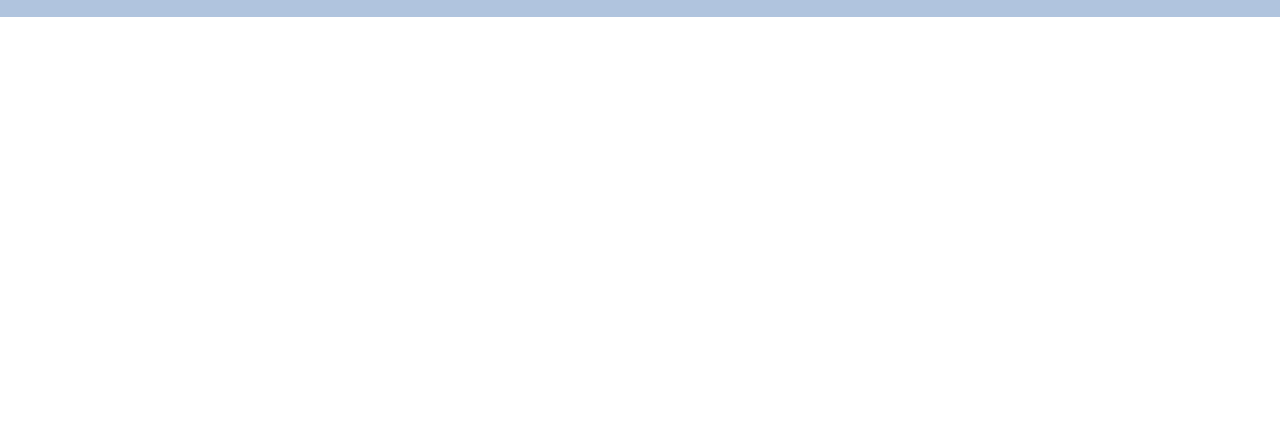
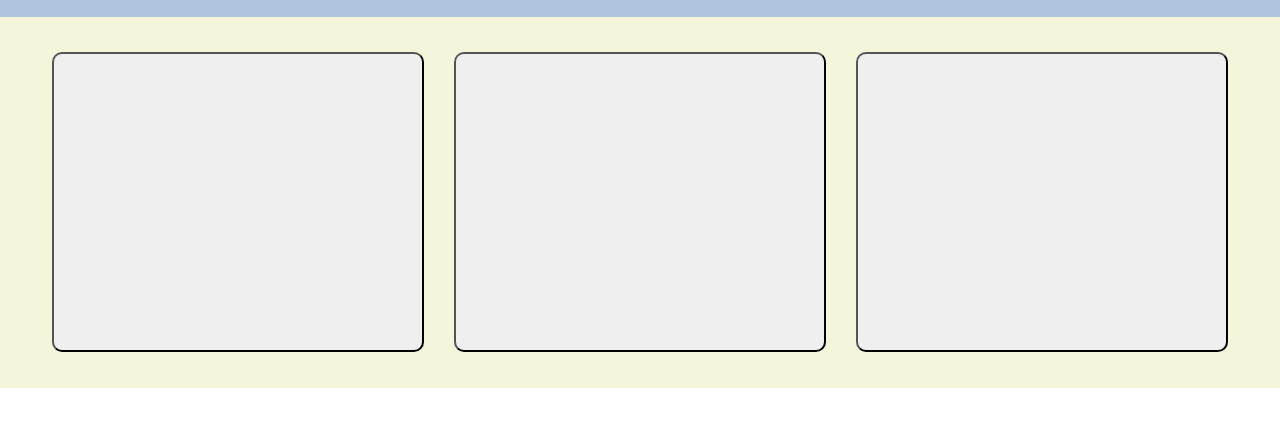
Before and after one commit to TaeWoongYoun/flexBox, a plain HTML site: page index.html in a window 1280 px wide. Shown: the part 53-480 px from the top of the page. Drawn offline with Linux system fonts and the light colour scheme.

Commit message:
Chore : update

```diff
--- a/index.html
+++ b/index.html
@@ -13,5 +13,23 @@
         <div class="subBox sideBox">products</div>
         <div class="subBox sideBox">services</div>
     </div>
+
+    <div class="backBox">
+        <div class="content">
+            <div class="item">
+                <div style="position: relative;">
+                    <div class="top"></div>
+                    <button></button>
+                </div>
+            </div>
+            <div class="item">
+                <button></button>
+            </div>
+            <div class="item">
+                <button></button>
+            </div>
+        </div>
+    </div>
+
 </body>
 </html>
--- a/style.css
+++ b/style.css
@@ -25,3 +25,38 @@
     font-size: 30px;
     line-height: 60px;
 }
+
+.backBox{
+    background-color: beige;
+    padding: 20px;
+}
+
+.content{
+    display: flex;
+    justify-content: center;
+}
+
+.item{
+    width: 30%;
+    margin: 15px;
+}
+
+button{
+    width: 100%;
+    height: 300px;
+    border-radius: 10px;
+}
+
+.top{
+    position: absolute;
+    width: 100%;
+    height: 300px;
+    background: rgba(0, 0, 0, 0.5);
+    opacity: 0;
+    transition: all 1s;
+    border-radius: 10px;
+}
+
+.top:hover{
+    opacity: 1;
+}
```
